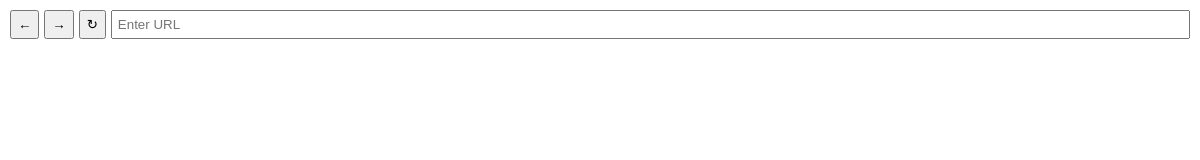
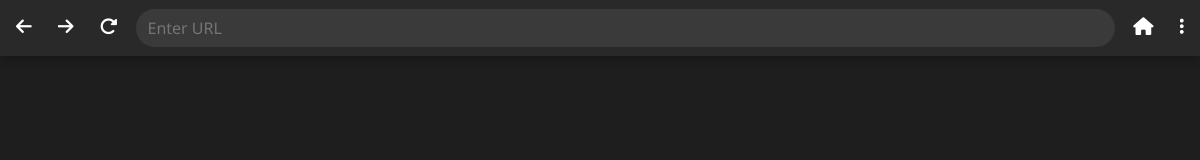
Before and after one commit to apsinghdev/Krowser, an Electron app: page index.html in a window 1200 px wide. Drawn offline with Linux system fonts and the light colour scheme.

Commit message:
fix:"Fix Ui "

```diff
--- a/index.html
+++ b/index.html
@@ -1,35 +1,20 @@
-<!-- index.html -->
 <!DOCTYPE html>
-<html>
+<html lang="en">
 <head>
-    <title>Quick Browser</title>
-    <style>
-        body, html {
-            margin: 0;
-            padding: 0;
-            height: 100%;
-        }
-        #navbar {
-            padding: 10px;
-            display: flex;
-            gap: 5px;
-        }
-        #urlBar {
-            flex-grow: 1;
-            padding: 5px;
-        }
-        #webview {
-            width: 100%;
-            height: calc(100vh - 50px);
-        }
-    </style>
+    <meta charset="UTF-8">
+    <meta name="viewport" content="width=device-width, initial-scale=1.0">
+    <title>krowser</title>
+    <link rel="stylesheet" href="src/css/global.css">
+    <link rel="stylesheet" href="https://cdnjs.cloudflare.com/ajax/libs/font-awesome/6.4.2/css/all.min.css">
 </head>
 <body>
     <div id="navbar">
-        <button id="backBtn">←</button>
-        <button id="forwardBtn">→</button>
-        <button id="reloadBtn">↻</button>
+        <button id="backBtn"><i class="fa-solid fa-arrow-left"></i></button>
+        <button id="forwardBtn"><i class="fa-solid fa-arrow-right"></i></button>
+        <button id="reloadBtn"><i class="fa-solid fa-rotate-right"></i></button>
         <input type="text" id="urlBar" placeholder="Enter URL">
+        <button id="homeBtn"><i class="fa-solid fa-home"></i></button>
+        <button id="menuBtn"><i class="fa-solid fa-ellipsis-vertical"></i></button>
     </div>
     <webview id="webview" src="https://www.google.com"></webview>
     <script src="renderer.js"></script>
--- a/package.json
+++ b/package.json
@@ -4,7 +4,8 @@
   "main": "index.js",
   "scripts": {
     "start": "electron .",
-    "test": "echo \"Error: no test specified\" && exit 1"
+    "dev": "nodemon --exec electron .",
+    "test": ""
   },
   "keywords": [],
   "author": "Ajeet, Falgun",
--- /dev/null
+++ b/src/css/global.css
@@ -0,0 +1,79 @@
+/* global.css */
+
+/* Reset Default Styles */
+* {
+    margin: 0;
+    padding: 0;
+    box-sizing: border-box;
+    font-family: 'Segoe UI', Tahoma, Geneva, Verdana, sans-serif;
+    overflow: hidden; /* Scrollbar हटाने के लिए */
+}
+
+/* Body Styling */
+body {
+    display: flex;
+    flex-direction: column;
+    height: 100vh;
+    background-color: #1e1e1e;
+    overflow: hidden; /* Body पर scroll हटाने के लिए */
+}
+
+/* Navbar Styling */
+#navbar {
+    display: flex;
+    align-items: center;
+    padding: 8px;
+    background-color: #292929;
+    color: white;
+    gap: 10px;
+    box-shadow: 0px 2px 10px rgba(0, 0, 0, 0.3);
+    position: fixed;
+    width: 100%;
+    top: 0;
+    z-index: 100;
+}
+
+/* Buttons Styling */
+button {
+    background: none;
+    border: none;
+    color: white;
+    font-size: 18px;
+    padding: 8px;
+    cursor: pointer;
+    transition: all 0.3s ease;
+}
+
+button:hover {
+    background-color: rgba(255, 255, 255, 0.2);
+    border-radius: 5px;
+}
+
+/* Input URL Bar */
+#urlBar {
+    flex: 1;
+    padding: 8px 12px;
+    font-size: 16px;
+    border: none;
+    border-radius: 20px;
+    background-color: #3a3a3a;
+    color: white;
+    outline: none;
+    transition: 0.3s;
+}
+
+#urlBar:focus {
+    background-color: #494949;
+}
+
+/* Webview Styling (FULL SCREEN) */
+webview {
+    flex: 1;
+    width: 100%;
+    height: calc(100vh - 50px); /* Navbar height adjust */
+    position: absolute;
+    top: 50px;
+    left: 0;
+    border: none;
+    overflow: hidden; /* Scroll हटाने के लिए */
+}
```
